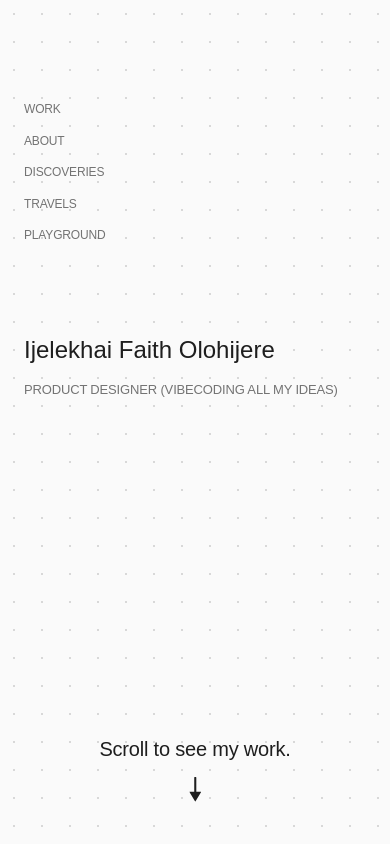
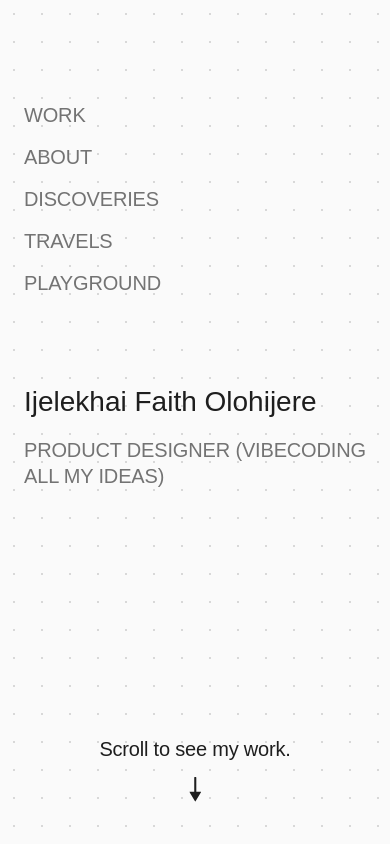
Before and after one commit to OlohiFaith1/portfolio-2026, a Next.js app: page / in a window 390 px wide. Built offline with nearby package versions, Linux system fonts and the light colour scheme; a web font is replaced by a local one.

Commit message:
Before code review fixes

```diff
--- a/components/nav/Nav.tsx
+++ b/components/nav/Nav.tsx
@@ -14,7 +14,7 @@ const LINKS = [
 ]
 
 // Figma: Caption/Caption (M) — Rethink Sans Medium 16px, tracking -0.16px, #737373
-const ITEM = 'font-sans font-medium leading-[1.3] tracking-[-0.16px] text-[#737373] outline-none [-webkit-tap-highlight-color:transparent] text-[12px] sm:text-[13px] lg:text-[16px]'
+const ITEM = 'font-sans font-medium leading-[1.3] tracking-[-0.16px] text-[#737373] outline-none [-webkit-tap-highlight-color:transparent] text-[20px] sm:text-[13px] lg:text-[16px]'
 
 export function Nav() {
   const pathname = usePathname()
--- a/components/navigation/DrawerContent.tsx
+++ b/components/navigation/DrawerContent.tsx
@@ -1,15 +1,11 @@
 import { NavigationLinks } from './NavigationLinks'
 import { SocialLinks } from './SocialLinks'
 
-interface Props {
-  isPlaying?: boolean
-}
-
-export function DrawerContent(_props: Props) {
+export function DrawerContent() {
   return (
     <>
       {/* Mobile / tablet (<lg): tall vertical panel */}
-      <div className="lg:hidden w-full h-[70svh] bg-white pointer-events-auto flex flex-col justify-between px-6 py-10">
+      <div className="lg:hidden w-full h-[75svh] bg-white pointer-events-auto flex flex-col justify-between px-6 py-10">
         <NavigationLinks mobile />
         <SocialLinks mobile />
       </div>
--- a/components/navigation/NavigationDrawer.tsx
+++ b/components/navigation/NavigationDrawer.tsx
@@ -11,7 +11,7 @@ import { DrawerBookmark } from './DrawerBookmark'
 export type { DrawerMode } from '@/components/providers/NavigationProvider'
 
 export function NavigationDrawer() {
-  const { isOpen, mode, open, close } = useNavigation()
+  const { isOpen, open, close } = useNavigation()
   const pathname = usePathname()
   const isLanding = pathname === '/'
   const [workEntered, setWorkEntered] = useState(false)
@@ -36,10 +36,22 @@ export function NavigationDrawer() {
   const drawerRef = useRef<HTMLDivElement>(null)
   const previousFocusRef = useRef<HTMLElement | null>(null)
 
+  // Bookmark is h-[54px] on mobile/tablet and h-[74px] on lg+.
+  // closedY must match so the drawer slides exactly flush to the top with only
+  // the bookmark peeking — no white strip of DrawerContent visible above it.
+  const [bookmarkH, setBookmarkH] = useState(74)
+  useEffect(() => {
+    const mq = window.matchMedia('(min-width: 1024px)')
+    const update = () => setBookmarkH(mq.matches ? 74 : 54)
+    update()
+    mq.addEventListener('change', update)
+    return () => mq.removeEventListener('change', update)
+  }, [])
+
   // Landing + not yet entered work: hide everything (drawer + bookmark).
-  // Work section or any inner page: slide drawer off-top while keeping the 74px
-  // bookmark visible — calc(-100% + 74px) works at any drawer height.
-  const closedY = isLanding && !workEntered ? '-100%' : 'calc(-100% + 74px)'
+  // Work section or any inner page: slide drawer off-top keeping only the
+  // bookmark visible — calc(-100% + bookmarkH) works at any drawer height.
+  const closedY = isLanding && !workEntered ? '-100%' : `calc(-100% + ${bookmarkH}px)`
 
   // Close when the route changes (e.g. clicking a nav link inside the drawer)
   useEffect(() => {
@@ -173,7 +185,7 @@ export function NavigationDrawer() {
             aria-label="Navigation"
             aria-hidden={!isOpen}
           >
-            <DrawerContent isPlaying={isOpen} />
+            <DrawerContent />
           </div>
           <DrawerBookmark
             isOpen={isOpen}
--- a/components/sections/LandingHero.tsx
+++ b/components/sections/LandingHero.tsx
@@ -23,13 +23,13 @@ export function LandingHero() {
 
       {/* ── Vertically centered hero text ─────────────────────────────── */}
       {/* Figma: Hero Text group, gap 19px, centered */}
-      <div className="flex-1 flex items-center justify-start sm:justify-center px-6">
+      <div className="flex-1 flex items-center justify-start sm:justify-center px-6 pt-[140px] sm:pt-0">
         <div className="flex flex-col items-start sm:items-center gap-[19px] text-left sm:text-center">
 
           {/* Figma: Headings/Heading 4 — Pirata One 24px, #1e1e1e, lh 1.1, w 321px */}
           <motion.h1
             {...nameAnim}
-            className="font-display text-[24px] leading-[1.1] text-foreground max-w-full sm:w-[321px]"
+            className="font-display text-[28px] sm:text-[24px] leading-[1.1] text-foreground max-w-full sm:w-[321px]"
           >
             Ijelekhai Faith Olohijere
           </motion.h1>
@@ -37,7 +37,7 @@ export function LandingHero() {
           {/* Figma: Caption/Caption (M) — Rethink Sans Medium 16px, #737373, tracking -0.16px */}
           <motion.p
             {...subtitleAnim}
-            className="font-sans font-medium text-[13px] sm:text-[16px] leading-[1.3] tracking-[-0.16px] text-[#737373]"
+            className="font-sans font-medium text-[20px] sm:text-[16px] leading-[1.3] tracking-[-0.16px] text-[#737373]"
           >
             PRODUCT DESIGNER (VIBECODING ALL MY IDEAS)
           </motion.p>
```
